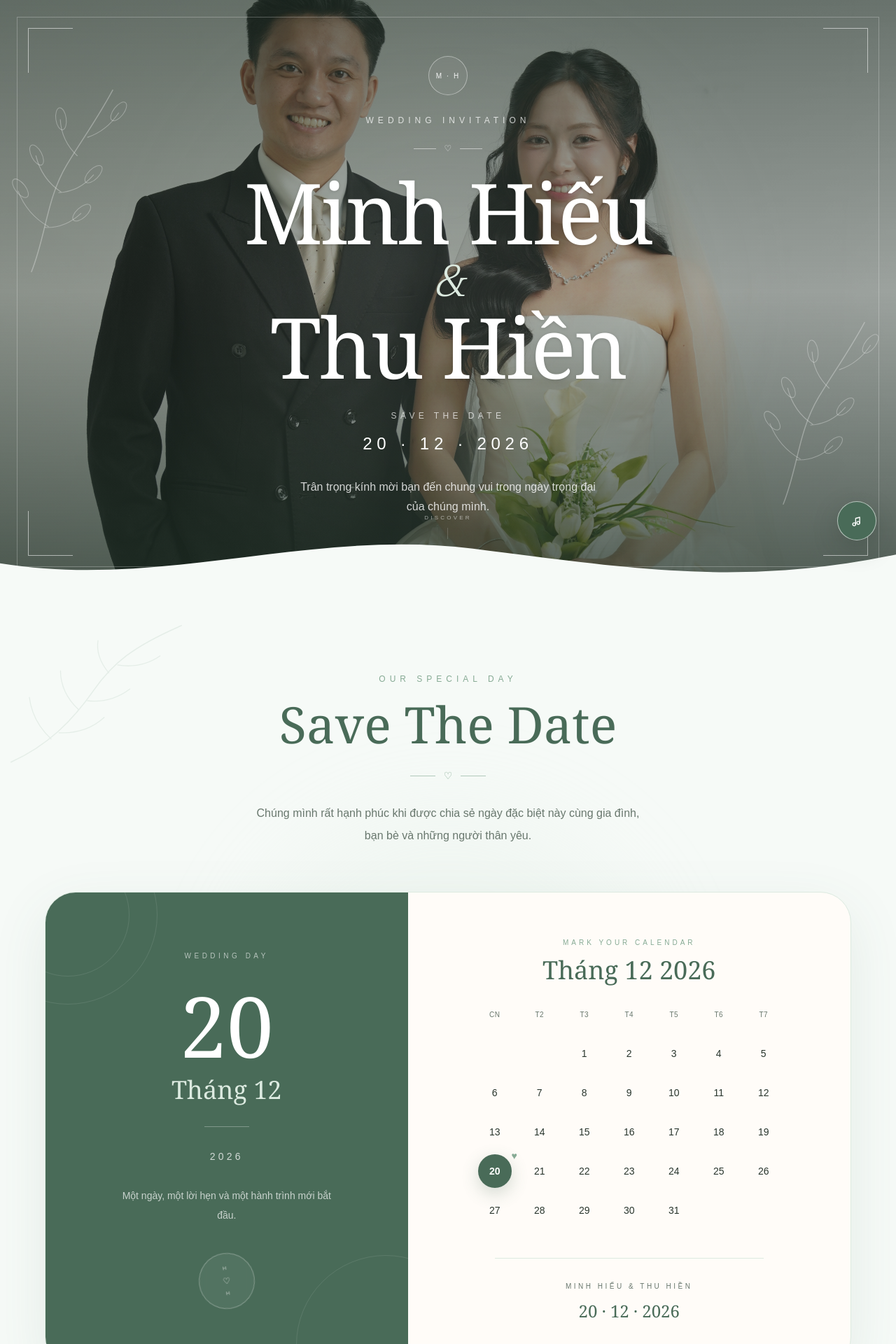
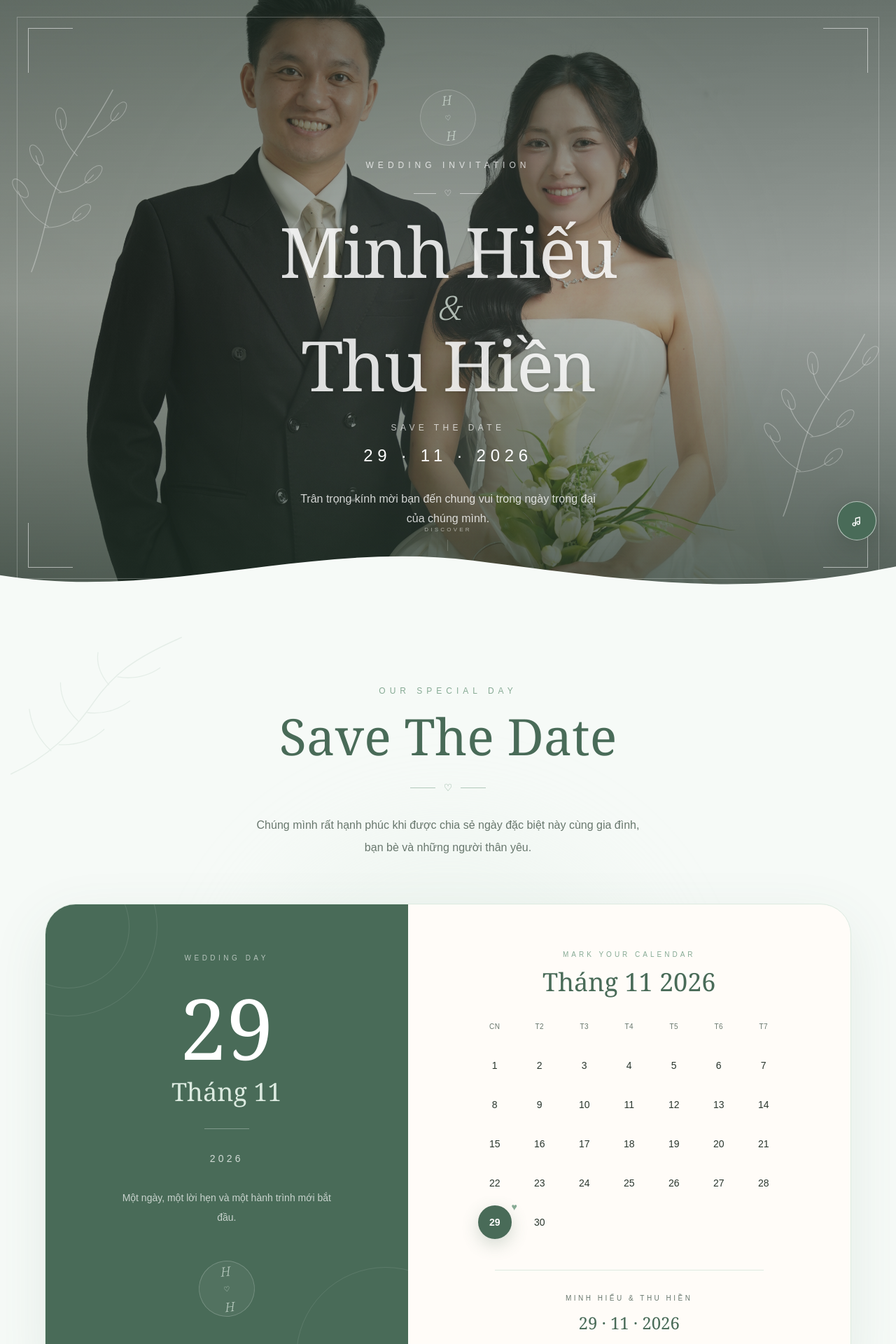
Before and after one commit to minhieu2209/hieuhienwedding, a Next.js app: page / in a window 1280 px wide. Shown: the top 1920 px of the page at 70% size. Built offline with nearby package versions, Linux system fonts and the light colour scheme; no server answers; the database is empty.

Commit message:
update icon

```diff
--- a/components/wedding/Countdown.tsx
+++ b/components/wedding/Countdown.tsx
@@ -162,7 +162,7 @@ export default function Countdown() {
         {/* MONOGRAM */}
         <div className="mx-auto mt-16 flex h-24 w-24 rotate-[-8deg] items-center justify-center rounded-full border border-white/20 bg-white/5 backdrop-blur-sm">
           <div className="text-center">
-            <p className="font-wedding text-xl">
+            <p className="font-wedding text-xl font-light italic text-[#dceae0]/75">
               H
             </p>
 
@@ -170,7 +170,7 @@ export default function Countdown() {
               ♡
             </p>
 
-            <p className="font-wedding text-xl">
+            <p className="font-wedding text-xl font-light italic text-[#dceae0]/75">
               H
             </p>
           </div>
--- a/components/wedding/Footer.tsx
+++ b/components/wedding/Footer.tsx
@@ -50,7 +50,7 @@ export default function Footer() {
         <div className="mx-auto mt-12 flex h-24 w-24 rotate-[-7deg] items-center justify-center rounded-full border border-white/20 bg-white/5">
           <div className="text-center">
 
-            <p className="font-wedding text-xl">
+            <p className="font-wedding text-xl font-light italic text-[#dceae0]/75">
               H
             </p>
 
@@ -58,7 +58,7 @@ export default function Footer() {
               ♡
             </p>
 
-            <p className="font-wedding text-xl">
+            <p className="font-wedding text-xl font-light italic text-[#dceae0]/75">
               H
             </p>
 
@@ -75,11 +75,11 @@ export default function Footer() {
 
         <div className="mt-20 border-t border-white/10 pt-7">
           <p className="text-[8px] uppercase tracking-[0.3em] text-white/25">
-            Made with love
+            Made by groom
           </p>
 
           <p className="mt-2 text-[9px] text-white/30">
-            Minh Hiếu & Thu Hiền
+            minhieu2209
           </p>
         </div>
 
--- a/components/wedding/Gallery.tsx
+++ b/components/wedding/Gallery.tsx
@@ -310,18 +310,6 @@ export default function Gallery() {
 
                   <div className="absolute inset-0 bg-gradient-to-t from-black/35 via-transparent to-transparent opacity-60 transition duration-500 group-hover:opacity-80" />
 
-                  {/* IMAGE NUMBER */}
-
-                  <div className="absolute bottom-4 left-4 flex h-9 w-9 items-center justify-center rounded-full border border-white/30 bg-black/10 backdrop-blur-md md:bottom-5 md:left-5">
-
-                    <span className="text-[9px] tracking-wider text-white">
-                      {String(
-                        index + 1
-                      ).padStart(2, "0")}
-                    </span>
-
-                  </div>
-
                   {/* VIEW LABEL */}
 
                   <div className="absolute bottom-4 right-4 translate-y-2 opacity-0 transition duration-500 group-hover:translate-y-0 group-hover:opacity-100 md:bottom-5 md:right-5">
--- a/components/wedding/Hero.tsx
+++ b/components/wedding/Hero.tsx
@@ -176,10 +176,22 @@ export default function Hero() {
       <div className="relative z-10 mx-auto flex min-h-screen max-w-6xl flex-col items-center justify-center px-6 pb-24 pt-20 text-center text-white">
 
         {/* MONOGRAM */}
-        <div className="hero-fade hero-delay-1 mb-7 flex h-14 w-14 items-center justify-center rounded-full border border-white/40 bg-white/5 backdrop-blur-sm">
-          <span className="text-[10px] uppercase tracking-[0.2em] text-white/90">
-            M · H
-          </span>
+       <div className="mx-auto mt-12 mb-5 flex h-20 w-20 rotate-[-7deg] items-center justify-center rounded-full border border-white/20 bg-white/5">
+  <div className="text-center">
+
+    <p className="font-wedding text-lg font-light italic text-[#dceae0]/75">
+      H
+    </p>
+
+    <p className="my-1 text-[10px] text-[#dceae0]">
+      ♡
+    </p>
+
+    <p className="font-wedding text-lg font-light italic text-[#dceae0]/75">
+      H
+    </p>
+
+  </div>
 </div>
 
         {/* EYEBROW */}
@@ -198,16 +210,16 @@ export default function Hero() {
 
         {/* NAMES */}
         <div className="hero-fade hero-delay-3 mt-7">
-          <h1 className="font-wedding text-[clamp(3.5rem,12vw,7.5rem)] leading-[0.92] tracking-tight drop-shadow-sm">
-            <span className="block">
+  <h1 className="font-wedding text-[clamp(2.9rem,10vw,6.2rem)] leading-[0.94] tracking-tight drop-shadow-sm">
+    <span className="block text-white/85">
       {weddingData.groom.fullName}
     </span>
 
-            <span className="my-3 block text-[0.52em] font-light italic text-[#dceae0]">
+    <span className="my-3 block text-[0.48em] font-light italic text-[#dceae0]/75">
       &
     </span>
 
-            <span className="block">
+    <span className="block text-white/85">
       {weddingData.bride.fullName}
     </span>
   </h1>
--- a/components/wedding/LoveStory.tsx
+++ b/components/wedding/LoveStory.tsx
@@ -72,12 +72,6 @@ export default function LoveStory() {
                         />
 
                         <div className="absolute inset-0 bg-gradient-to-t from-black/35 via-transparent to-transparent" />
-
-                        <div className="absolute bottom-5 left-5 rounded-full border border-white/30 bg-white/10 px-4 py-2 backdrop-blur-sm">
-                          <span className="text-[10px] uppercase tracking-[0.25em] text-white">
-                            {story.date}
-                          </span>
-                        </div>
                       </div>
                     </div>
                   </div>
--- a/components/wedding/RSVP.tsx
+++ b/components/wedding/RSVP.tsx
@@ -208,7 +208,7 @@ export default function RSVP() {
 
                 <div className="text-center">
 
-                  <p className="font-wedding text-xl">
+                  <p className="font-wedding text-xl font-light italic text-[#dceae0]/75">
                     H
                   </p>
 
@@ -216,7 +216,7 @@ export default function RSVP() {
                     ♡
                   </p>
 
-                  <p className="font-wedding text-xl">
+                  <p className="font-wedding text-xl font-light italic text-[#dceae0]/75">
                     H
                   </p>
 
--- a/components/wedding/SaveTheDate.tsx
+++ b/components/wedding/SaveTheDate.tsx
@@ -165,19 +165,24 @@ export default function SaveTheDate() {
             </p>
 
             {/* seal */}
-            <div className="mt-10 flex h-20 w-20 rotate-[-8deg] items-center justify-center rounded-full border border-white/30 bg-white/5 backdrop-blur-sm">
+            <div className="mx-auto mt-12 mb-5 flex h-20 w-20 rotate-[-7deg] items-center justify-center rounded-full border border-white/20 bg-white/5">
   <div className="text-center">
-                <p className="text-[8px] uppercase tracking-[0.2em] text-white/60">
+
+    <p className="font-wedding text-lg font-light italic text-[#dceae0]/75">
       H
     </p>
-                <p className="my-1 text-xs text-white/90">
+
+    <p className="my-1 text-[10px] text-[#dceae0]">
       ♡
     </p>
-                <p className="text-[8px] uppercase tracking-[0.2em] text-white/60">
+
+    <p className="font-wedding text-lg font-light italic text-[#dceae0]/75">
       H
     </p>
+
   </div>
 </div>
+
           </div>
 
           {/* RIGHT SIDE - CALENDAR */}
--- a/components/wedding/WeddingDetails.tsx
+++ b/components/wedding/WeddingDetails.tsx
@@ -153,87 +153,147 @@ export default function WeddingDetails() {
          {/* GROOM FAMILY */}
 <article className="relative overflow-hidden rounded-[36px] border border-[var(--wedding-primary-light)] bg-white/80 p-8 text-center shadow-[0_18px_60px_rgba(73,107,88,0.06)] backdrop-blur-sm md:p-12">
 
+  {/* top decorative line */}
   <div className="pointer-events-none absolute left-1/2 top-0 h-px w-2/3 -translate-x-1/2 bg-gradient-to-r from-transparent via-[var(--wedding-primary)] to-transparent opacity-50" />
 
+  {/* FAMILY TITLE */}
   <p className="text-[10px] uppercase tracking-[0.4em] text-[var(--wedding-primary)]">
     {weddingData.family.groom.title}
   </p>
 
-            <div className="mx-auto mt-7 flex h-16 w-16 items-center justify-center rounded-full border border-[var(--wedding-primary-light)] bg-[var(--wedding-bg)]">
-              <span className="font-wedding text-2xl text-[var(--wedding-primary-dark)]">
-                H
+  {/* ORNAMENT */}
+  <div className="mx-auto mt-6 flex items-center justify-center gap-3">
+    <span className="h-px w-8 bg-[var(--wedding-primary-light)]" />
+
+    <span className="text-[9px] text-[var(--wedding-primary)]">
+      ♡
+    </span>
+
+    <span className="h-px w-8 bg-[var(--wedding-primary-light)]" />
+  </div>
+
+  {/* PARENTS */}
+  <div className="mt-8 space-y-4">
+
+  <p className="text-base md:text-lg">
+    <span className="text-[var(--wedding-text-muted)]">
+      Bố:
+    </span>{" "}
+
+    <span className="font-wedding text-2xl font-normal text-[var(--wedding-primary-dark)] md:text-3xl">
+      {weddingData.family.groom.father}
+    </span>
+  </p>
+
+  <p className="text-base md:text-lg">
+    <span className="text-[var(--wedding-text-muted)]">
+      Mẹ:
+    </span>{" "}
+
+    <span className="font-wedding text-2xl font-normal text-[var(--wedding-primary-dark)] md:text-3xl">
+      {weddingData.family.groom.mother}
+    </span>
+  </p>
+
+</div>
+
+  {/* DIVIDER */}
+  <div className="mx-auto my-8 h-px w-12 bg-[var(--wedding-primary-light)]" />
+
+  {/* GROOM */}
+  <div>
+    <p className="text-[9px] uppercase tracking-[0.3em] text-[var(--wedding-primary)]">
+      Chú rể
+    </p>
+
+    <h3 className="mt-3 font-wedding text-4xl font-normal text-[var(--wedding-primary-dark)] md:text-5xl">
+      {weddingData.groom.fullName}
+    </h3>
+  </div>
+
+  {/* ADDRESS */}
+  <div className="mx-auto mt-8 flex max-w-xs items-center justify-center gap-2 border-t border-[var(--wedding-primary-light)] pt-6 text-sm leading-6 text-[var(--wedding-text-muted)]">
+    <LocationIcon />
+
+    <span>
+      {weddingData.family.groom.address}
     </span>
   </div>
 
-            <h3 className="mt-6 font-wedding text-4xl text-[var(--wedding-primary-dark)]">
-              {weddingData.groom.fullName}
-            </h3>
+</article>
 
-            <div className="mx-auto my-7 h-px w-12 bg-[var(--wedding-primary-light)]" />
-
-            <p className="text-xs uppercase tracking-[0.25em] text-[var(--wedding-text-muted)]">
-              Con ông
-            </p>
-
-            <p className="mt-2 text-lg font-medium text-[var(--wedding-text)]">
-              {weddingData.family.groom.father}
-            </p>
-
-            <p className="mt-5 text-xs uppercase tracking-[0.25em] text-[var(--wedding-text-muted)]">
-              Và bà
-            </p>
-
-            <p className="mt-2 text-lg font-medium text-[var(--wedding-text)]">
-              {weddingData.family.groom.mother}
-            </p>
-
-            <div className="mx-auto mt-8 flex max-w-xs items-center justify-center gap-2 text-sm text-[var(--wedding-text-muted)]">
-              <LocationIcon />
-              <span>{weddingData.family.groom.address}</span>
-            </div>
-          </article>
 
 {/* BRIDE FAMILY */}
 <article className="relative overflow-hidden rounded-[36px] border border-[var(--wedding-primary-light)] bg-white/80 p-8 text-center shadow-[0_18px_60px_rgba(73,107,88,0.06)] backdrop-blur-sm md:p-12">
 
+  {/* top decorative line */}
   <div className="pointer-events-none absolute left-1/2 top-0 h-px w-2/3 -translate-x-1/2 bg-gradient-to-r from-transparent via-[var(--wedding-primary)] to-transparent opacity-50" />
 
+  {/* FAMILY TITLE */}
   <p className="text-[10px] uppercase tracking-[0.4em] text-[var(--wedding-primary)]">
     {weddingData.family.bride.title}
   </p>
 
-            <div className="mx-auto mt-7 flex h-16 w-16 items-center justify-center rounded-full border border-[var(--wedding-primary-light)] bg-[var(--wedding-bg)]">
-              <span className="font-wedding text-2xl text-[var(--wedding-primary-dark)]">
-                H
+  {/* ORNAMENT */}
+  <div className="mx-auto mt-6 flex items-center justify-center gap-3">
+    <span className="h-px w-8 bg-[var(--wedding-primary-light)]" />
+
+    <span className="text-[9px] text-[var(--wedding-primary)]">
+      ♡
+    </span>
+
+    <span className="h-px w-8 bg-[var(--wedding-primary-light)]" />
+  </div>
+
+  {/* PARENTS */}
+  {/* PARENTS */}
+<div className="mt-8 space-y-4">
+
+  <p className="text-base md:text-lg">
+    <span className="text-[var(--wedding-text-muted)]">
+      Bố:
+    </span>{" "}
+
+    <span className="font-wedding text-2xl font-normal text-[var(--wedding-primary-dark)] md:text-3xl">
+      {weddingData.family.bride.father}
+    </span>
+  </p>
+
+  <p className="text-base md:text-lg">
+    <span className="text-[var(--wedding-text-muted)]">
+      Mẹ:
+    </span>{" "}
+
+    <span className="font-wedding text-2xl font-normal text-[var(--wedding-primary-dark)] md:text-3xl">
+      {weddingData.family.bride.mother}
+    </span>
+  </p>
+
+</div>
+
+  {/* DIVIDER */}
+  <div className="mx-auto my-8 h-px w-12 bg-[var(--wedding-primary-light)]" />
+
+  {/* BRIDE */}
+  <div>
+    <p className="text-[9px] uppercase tracking-[0.3em] text-[var(--wedding-primary)]">
+      Cô dâu
+    </p>
+
+    <h3 className="mt-3 font-wedding text-4xl font-normal text-[var(--wedding-primary-dark)] md:text-5xl">
+      {weddingData.bride.fullName}
+    </h3>
+  </div>
+
+  {/* ADDRESS */}
+  <div className="mx-auto mt-8 flex max-w-xs items-center justify-center gap-2 border-t border-[var(--wedding-primary-light)] pt-6 text-sm leading-6 text-[var(--wedding-text-muted)]">
+    <LocationIcon />
+
+    <span>
+      {weddingData.family.bride.address}
     </span>
   </div>
 
-            <h3 className="mt-6 font-wedding text-4xl text-[var(--wedding-primary-dark)]">
-              {weddingData.bride.fullName}
-            </h3>
-
-            <div className="mx-auto my-7 h-px w-12 bg-[var(--wedding-primary-light)]" />
-
-            <p className="text-xs uppercase tracking-[0.25em] text-[var(--wedding-text-muted)]">
-              Con ông
-            </p>
-
-            <p className="mt-2 text-lg font-medium text-[var(--wedding-text)]">
-              {weddingData.family.bride.father}
-            </p>
-
-            <p className="mt-5 text-xs uppercase tracking-[0.25em] text-[var(--wedding-text-muted)]">
-              Và bà
-            </p>
-
-            <p className="mt-2 text-lg font-medium text-[var(--wedding-text)]">
-              {weddingData.family.bride.mother}
-            </p>
-
-            <div className="mx-auto mt-8 flex max-w-xs items-center justify-center gap-2 text-sm text-[var(--wedding-text-muted)]">
-              <LocationIcon />
-              <span>{weddingData.family.bride.address}</span>
-            </div>
 </article>
 
           {/* CENTER HEART DESKTOP */}
--- a/data/wedding.ts
+++ b/data/wedding.ts
@@ -10,9 +10,9 @@ export const weddingData = {
   },
 
   wedding: {
-    date: "2026-12-20",
-    dateTime: "2026-12-20T11:00:00+07:00",
-    displayDate: "20 · 12 · 2026",
+    date: "2026-11-29",
+    dateTime: "2026-11-29T11:00:00+07:00",
+    displayDate: "29 · 11 · 2026",
     time: "11:00",
   },
 
@@ -48,16 +48,16 @@ export const weddingData = {
   family: {
   groom: {
     title: "Nhà Trai",
-    father: "Ông Nguyễn Văn Lộc",
-    mother: "Bà Nguyễn Thị Thoan",
+    father: "Nguyễn Văn Lộc",
+    mother: "Nguyễn Thị Thoan",
     address: "114 Phù Nghĩa, Nam Định, Ninh Bình",
   },
 
   bride: {
     title: "Nhà Gái",
-    father: "Ông Đào Tuấn",
-    mother: "Bà Khương Thị Nhung",
-    address: "Km6, Thôn Làng Bạc, Xuân Quang, Lào Cai",
+    father: "Đào Tuấn",
+    mother: "Khương Thị Nhung",
+    address: "Km 6, Thôn Làng Bạc, Xuân Quang, Lào Cai",
   },
 },
 
```
Lines whose indentation alone changed are shown as unchanged.
